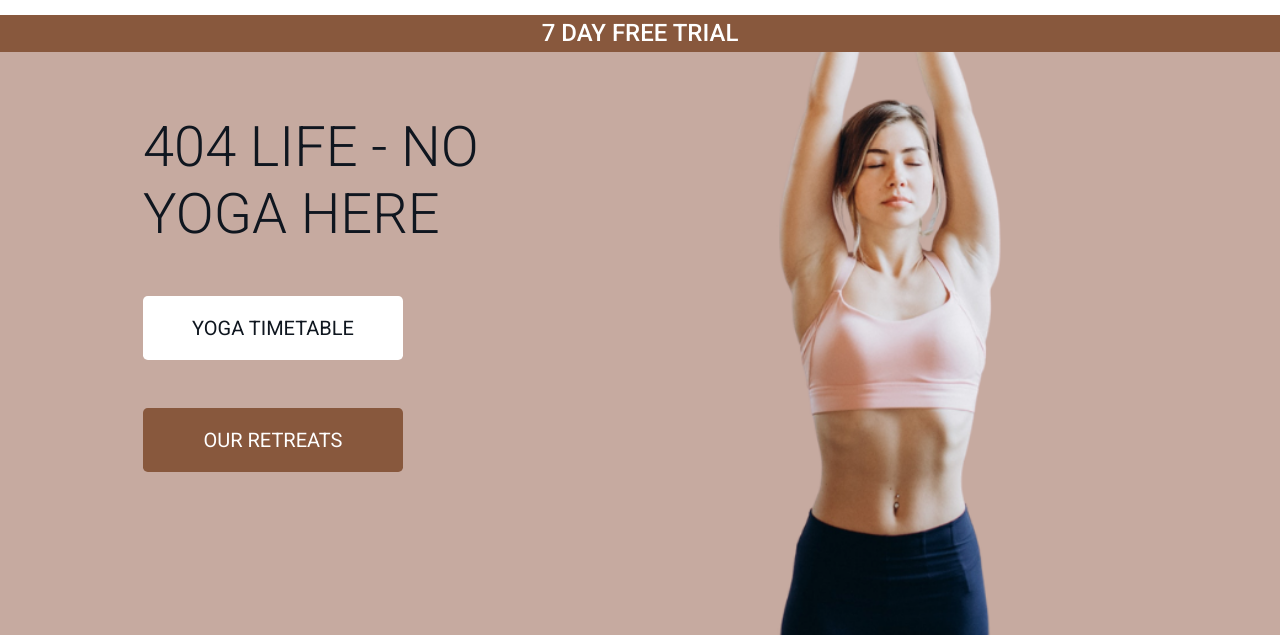
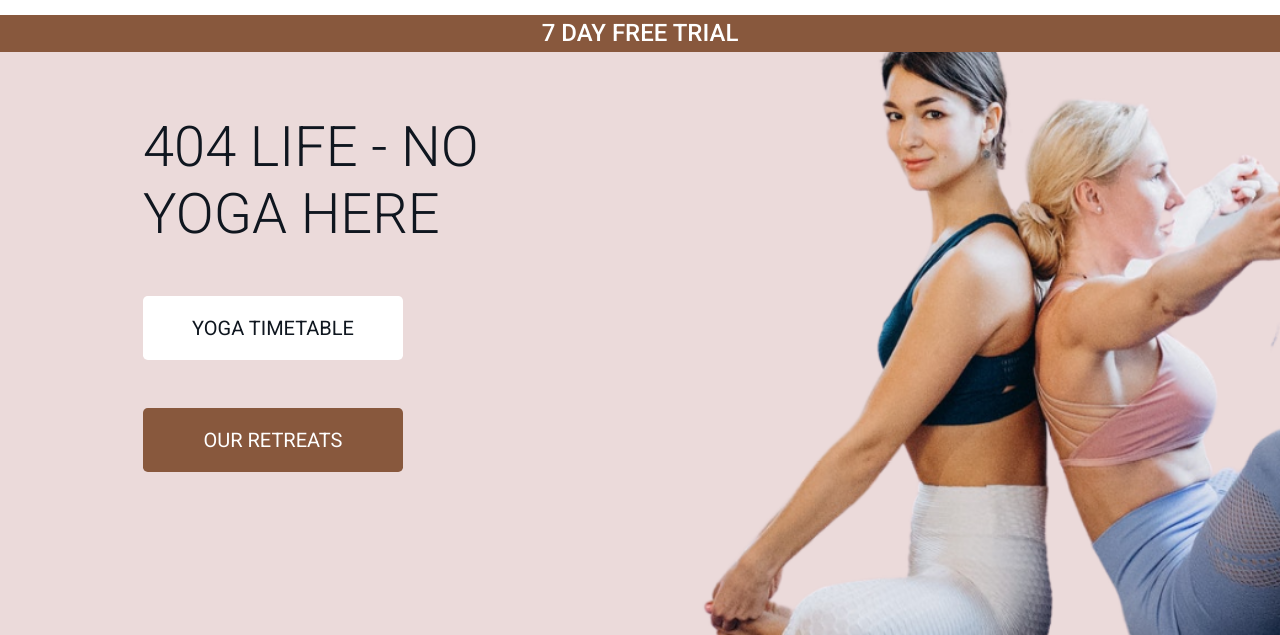
Before and after one commit to TobinWebDesign/Full-Stack-Frameworks-with-Django-Milestone-Project, a Django app: template templates/404.html in a window 1280 px wide. Shown: the part 165-800 px from the top of the page. Run offline with Django 3.2, Linux system fonts and the light colour scheme; the template is opened without the code that fills it, so the values that code supplies are empty; some libraries are stand-ins or nearby versions.

Commit message:
added 404 bg image

```diff
--- a/static/css/base.css
+++ b/static/css/base.css
@@ -11,6 +11,14 @@ body {
 
 .hero {
     background: url('/media/Milestone project Hero Image.png') no-repeat center center fixed;
+    background-size: cover;
+    height: calc(100vh - 164px);
+    color: #555;
+    font-family: 'Roboto', sans-serif;
+}
+
+.hero404 {
+    background: url('/media/Milestone project 404 Image.png') no-repeat center center fixed;
     background-size: cover;
     height: calc(100vh - 164px);
     color: #555;
--- a/templates/404.html
+++ b/templates/404.html
@@ -9,7 +9,7 @@
     </div>
 {% endblock %}
 {% block content %}
-    <div class="hero">
+    <div class="hero404">
         <div class="container h-100">
             <div class="row h-100">
                 <div class="col-7 col-md-6 my-auto">
```
Also changed, not shown: media/Milestone project 404 Image.png (added).
